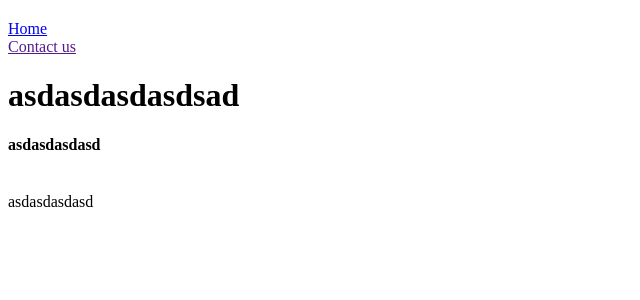
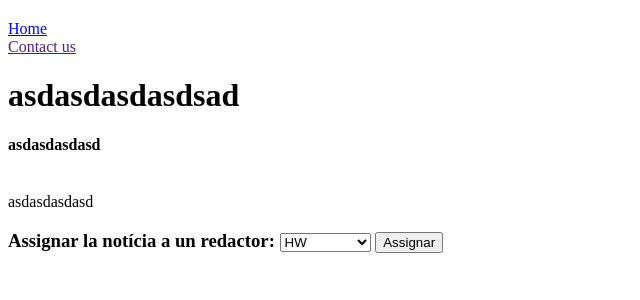
Before and after one commit to robclm/El_Juernes, a Django app: template El_JuernesApp/templates/AfeNews/New.html in a window 1280 px wide. Shown: the part 34-334 px from the top of the page, without its empty margins (0-640 px from the left). Run offline with Django 3.2, Linux system fonts and the light colour scheme; the template is opened without the code that fills it: values that come from a table or form of the project are taken from there, others are empty; data comes from the database, SQL or seed files in the repository; both versions use the stored data as it was after the commit.

Commit message:
visualització de l'assignació en la template

```diff
--- a/El_JuernesApp/AfeNews/views.py
+++ b/El_JuernesApp/AfeNews/views.py
@@ -6,6 +6,7 @@ from django.contrib.auth.models import User
 from django.shortcuts import render
 from django.views import generic
 
+from Accounts.models import User_profile
 from AfeNews.models import New, Author
 
 
@@ -70,7 +71,7 @@ class full_new_and_assignations(generic.DetailView):
 
     def get_context_data(self, **kwargs):
         context = super(full_new_and_assignations, self).get_context_data(**kwargs)
-        context['redactors'] = User.objects.get(username=self.request.user.username)
+        context['redactors'] = User_profile.objects.filter(role='Copywriter')
         context['new'] = New.objects.get(slug=self.kwargs['slug'])
         return context
 
--- a/El_JuernesApp/templates/AfeNews/New.html
+++ b/El_JuernesApp/templates/AfeNews/New.html
@@ -16,6 +16,17 @@
     {{ new.body }}
     </p>
 
+    <h3>
+        <form action="/Assigned/" method="post">
+            <label for="team_name"> Assignar la notícia a un redactor: </label>
+            <select name="copywriters">
+                {% for redactor in redactors %}
+                    <option value={{ redactor.user }}>{{ redactor.user }}</option>
+                {% endfor %}
+            </select>
+            <input type="submit" value="Assignar">
+        </form>
+    </h3>
 {% endblock %}
 
 </body>
```
Also changed, not shown: El_JuernesApp/db.sqlite3.
